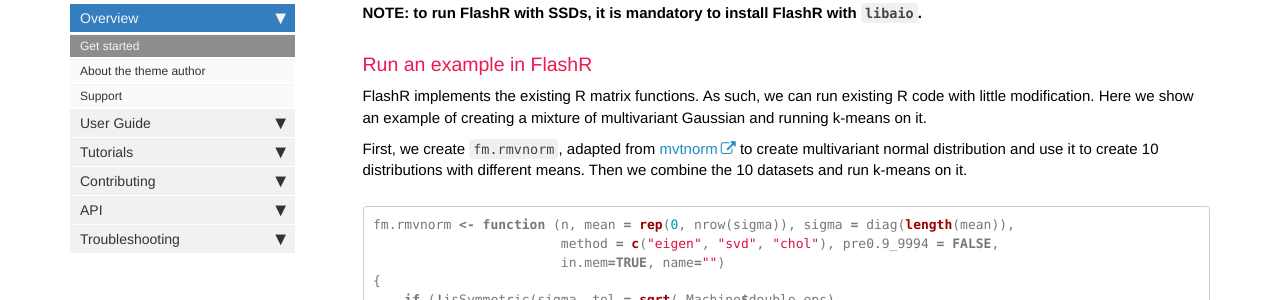
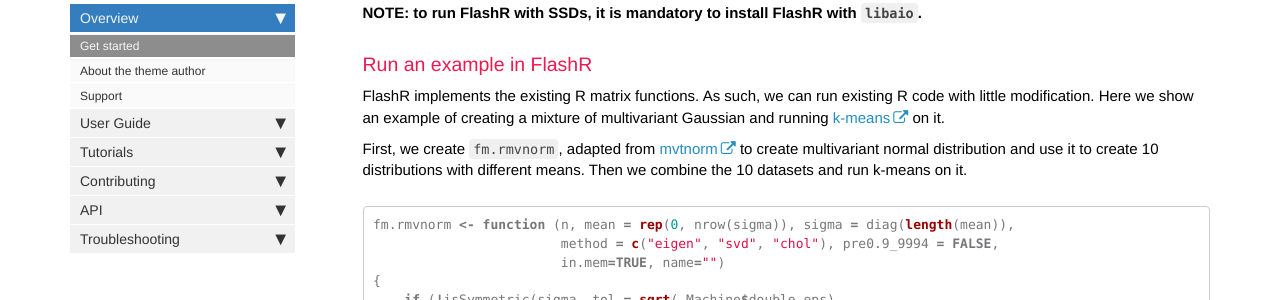
Before and after one commit to flashxio/FlashX-doc, a Jekyll site: the page built from pages/FlashX-Quick-Start-Guide.md, in a window 1280 px wide and 900 px high, scrolled down 1478 px. Shown: the part 173-473 px from the top of the window. Built offline with Jekyll 4.4.1, drawn with Linux system fonts in a browser that asks for light colours; nearby versions of some CDN libraries; comment, search, counter and statistics services are not loaded; part of the change alters nothing that is shown.

```diff
--- a/pages/FlashX-Quick-Start-Guide.md
+++ b/pages/FlashX-Quick-Start-Guide.md
@@ -87,7 +87,8 @@ of a large SSD array on a large parallel machine.
 ### Run an example in FlashR
 FlashR implements the existing R matrix functions. As such, we can run existing
 R code with little modification. Here we show an example of creating a mixture
-of multivariant Gaussian and running k-means on it.
+of multivariant Gaussian and running
+[k-means](https://github.com/flashxio/FlashX/blob/release/Rpkg/R/KMeans.R) on it.
 
 First, we create `fm.rmvnorm`, adapted from
 [mvtnorm](https://cran.r-project.org/web/packages/mvtnorm/index.html)
```
